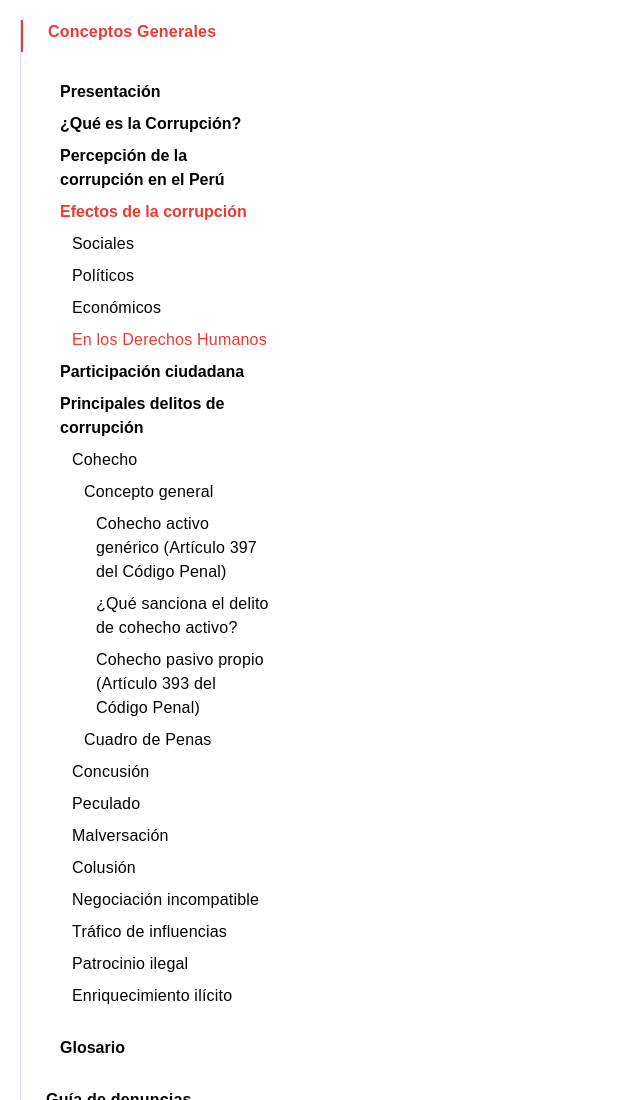
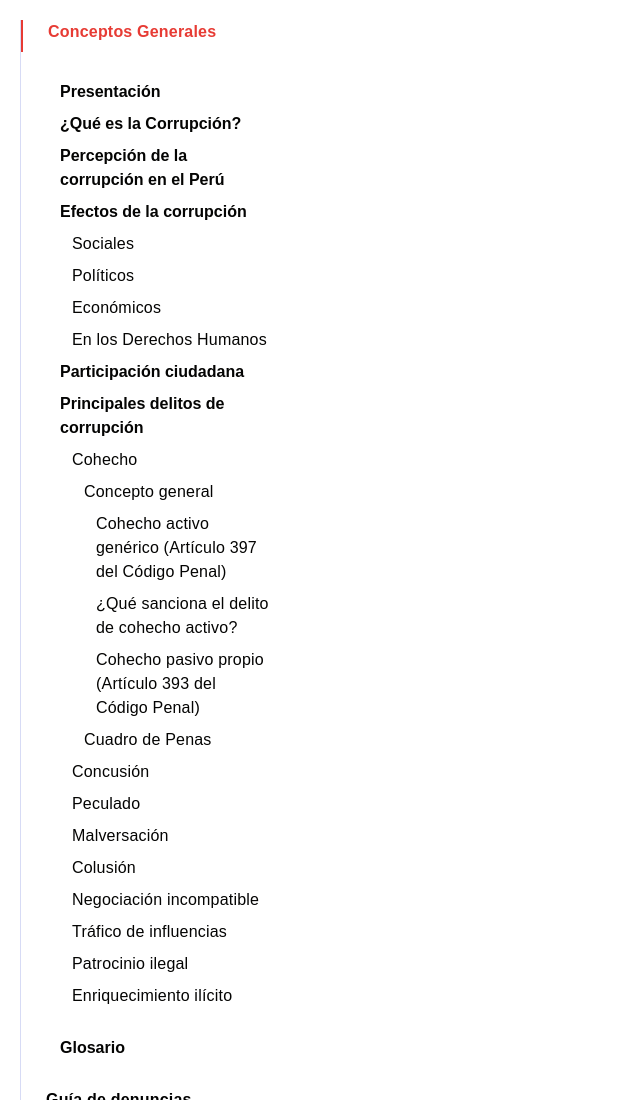
Before and after one commit to josedavid1996/Sadibar, a plain HTML site: page index.html in a window 1280 px wide. Shown: the top 1100 px of the page, without its empty margins (0-640 px from the left). Drawn offline with Linux system fonts and the light colour scheme.

Commit message:
Correcion de texto

```diff
--- a/index.html
+++ b/index.html
@@ -33,7 +33,7 @@
               <h4 class="sub-title">Percepción de la corrupción en el Perú</h4>
               <div class="container__sub-title">
                 <div class="group-text-icon">
-                  <h4 class="sub-title text-red" id="subtitle-first ">Efectos de la corrupción</h4>
+                  <h4 class="sub-title" id="subtitle-first ">Efectos de la corrupción</h4>
                   <svg xmlns="http://www.w3.org/2000/svg" class="ionicon icon text-red" viewBox="0 0 512 512" width="18"
                     height="18" id="subtitle-first-icon ">
                     <title>Chevron Down</title>
@@ -46,7 +46,7 @@
                   <h6 class="text">Sociales</h6>
                   <h6 class="text">Políticos</h6>
                   <h6 class="text">Económicos</h6>
-                  <h6 class="text text-red">En los Derechos Humanos</h6>
+                  <h6 class="text">En los Derechos Humanos</h6>
                 </div>
               </div>
               <h4 class="sub-title ">Participación ciudadana</h4>
```
